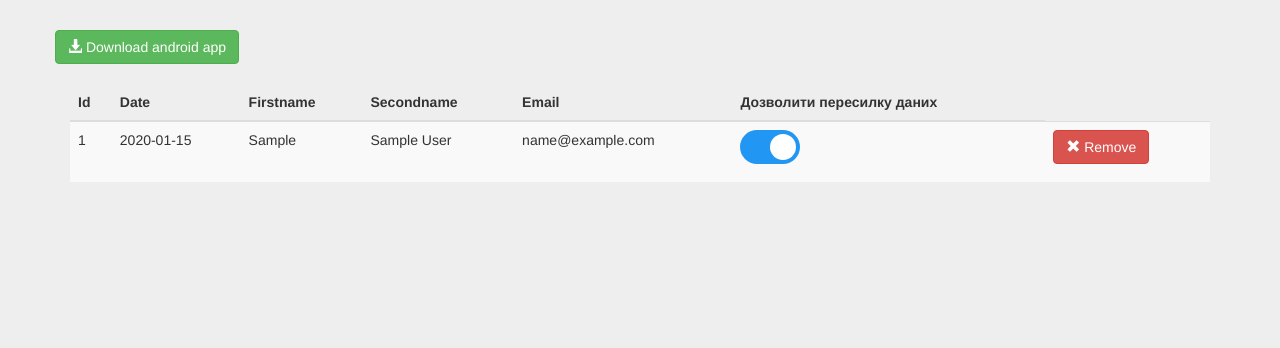
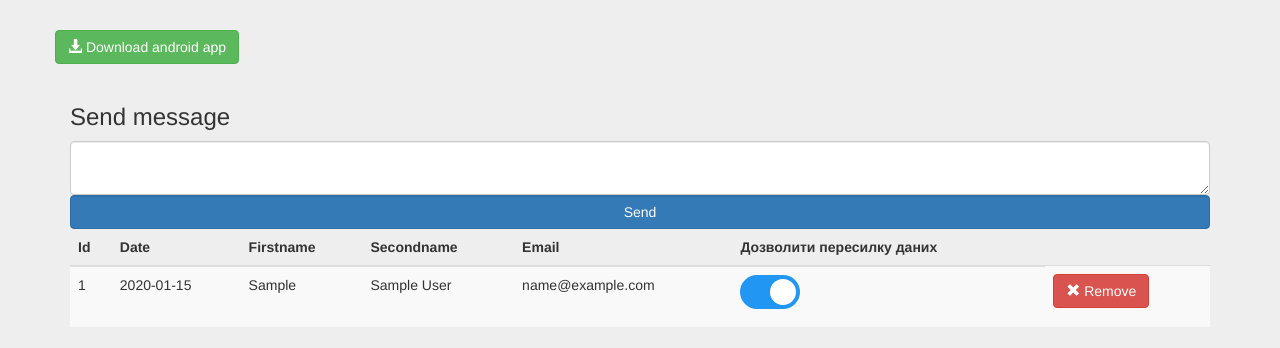
Before and after one commit to lyapkoandy13/admin_panel, a Django app: page /wienerberger/ in a window 1280 px wide. Shown: the part 56-404 px from the top of the page. Run offline with Django 3.2, Linux system fonts and the light colour scheme; a user stored in the database is signed in; tables that the repository leaves empty hold one stand-in row (values such as "Sample post"); some libraries are stand-ins or nearby versions.

Commit message:
fixes
fixes

```diff
--- a/wienerberger/templates/wienerberger/index.html
+++ b/wienerberger/templates/wienerberger/index.html
@@ -10,6 +10,16 @@
 		<div class="row">
 		    <a href="" class="btn btn-success "><span class="glyphicon glyphicon-download-alt"></span> Download android app</a>
 		</div><br>
+
+        <form action="/send_message" method="POST">
+
+            <h3>Send message</h3>
+            <textarea name="message" class="form-control">
+
+            </textarea>
+            <input type="submit" class="btn btn-primary form-control" value="Send"/>
+
+        </form>
 
 		<table id="users" class="table table-hover table-striped ">
                 <thead>
@@ -24,7 +34,8 @@
                 </thead>
                 <tbody>
                 {% for user in wienerbergerusers %}
-                    <tr id="{{ user.id }}">
+                    <div id="{{ user.id }}">
+                        <tr>
                             <td>{{ user.id }}</td>
                             <td>{{ user.date }}</td>
                             <td>{{ user.firstname }}</td>
@@ -43,7 +54,7 @@
                             <td><button type="button" class="btn btn-danger remove-user"><span class="glyphicon glyphicon-remove"></span> Remove</button>
                             </td>
                         </tr>
-
+                    </div>
                 {% endfor %}
 
             </tbody>
@@ -124,18 +135,19 @@
         $(document).ready(function () {
 {#            load_content();#}
             $(".remove-user").click(function(){
-                        var tr = $(this).parent();
-                        var id = tr.attr("id");
+                        var div = $(this).parent().parent();
+                        var id = div.attr("id");
                         $.post("/wienerberger/delete_user/", {id: id}, function(data){
                             if (data=="success") {
-                                tr.remove();
+                                div.remove();
                             }
                         });
                     });
 
             $(".change-auth").click(function(){
+                alert("WORKS");
                         var checked = $(this).is(":checked");
-                        var id = $(this).parent().parent().parent().attr("id");
+                        var id = $(this).parent().parent().parent().parent().attr("id");
                         var url = "";
                         if (checked){
                             url = "/wienerberger/delete_user/";
```
Lines whose indentation alone changed are shown as unchanged.
